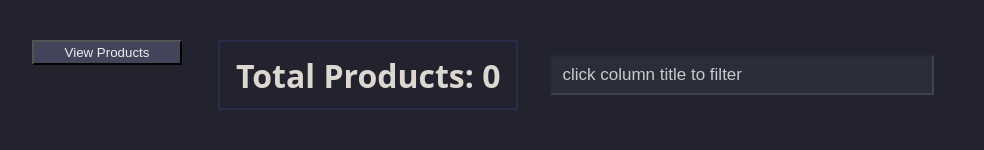
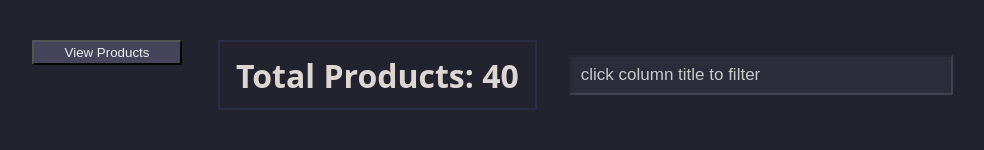
Before and after one commit to colespen/Spencer-Cole-IS24-full-stack-competition-req97073, a Next.js app: page /new in a window 1280 px wide. Shown: the top 150 px of the page, without its empty margins (32-1016 px from the left). Built offline with nearby package versions, Linux system fonts and the light colour scheme; no server answers.

Commit message:
inital state bug ironed out put it in gloab context

```diff
--- a/src/context/GlobalState.jsx
+++ b/src/context/GlobalState.jsx
@@ -1,10 +1,11 @@
 import { createContext, useState } from 'react';
+import { data } from '../lib/dummyData';
 
 const GlobalContext = createContext(null);
 
 const GlobalState = ({ children }) => {
-  // useReducer???
-  const [products, setProducts] = useState([]);
+  // use dummydata at default state temporarily!!!!!
+  const [products, setProducts] = useState(data);
 
   // this searchBar stuff can go somewhere else
   const [query, setQuery] = useState("");
--- a/src/pages/index.jsx
+++ b/src/pages/index.jsx
@@ -30,11 +30,6 @@ export default function Home({initialProducts}) {
   const initLengthRef = useRef(initialProducts.length);
 
   useEffect(() => {
-    // this does not work, it removes new product when returning to ProductTable
-    // setProducts(initialProducts);
-  }, [initialProducts, setProducts]);
-
-  useEffect(() => {
     // store id from edit for filter
     const prevId = JSON.parse(localStorage.getItem("prevId"));
     setCurrId(prevId);
```
